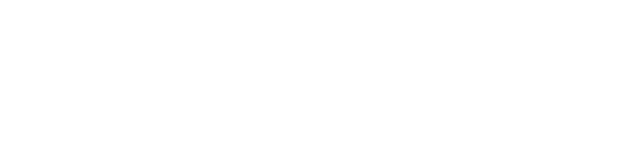
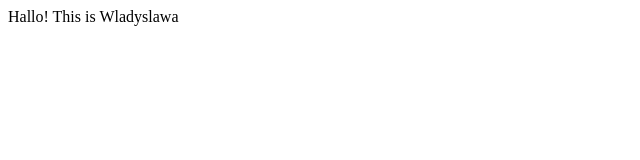
Before and after one commit to angelShlesser/git-lesson-3, a plain HTML site: page index.html in a window 1280 px wide. Shown: the whole page, without its empty margins (0-640 px from the left). Drawn offline with Linux system fonts and the light colour scheme.

Commit message:
header from Wladyslawa

```diff
--- a/index.html
+++ b/index.html
@@ -5,5 +5,7 @@
     <meta name="viewport" content="width=device-width, initial-scale=1.0" />
     <title>Document</title>
   </head>
-  <body></body>
+  <body>
+    <header>Hallo! This is Wladyslawa</header>
+  </body>
 </html>
```
